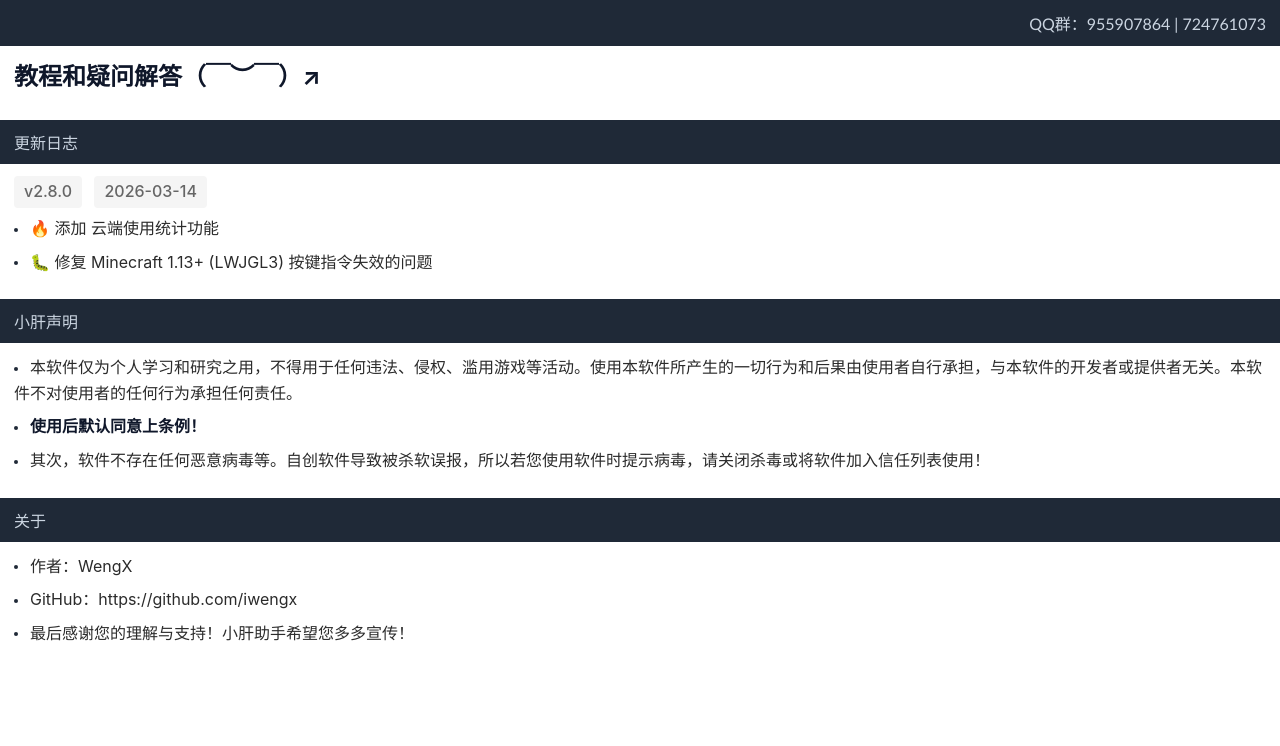
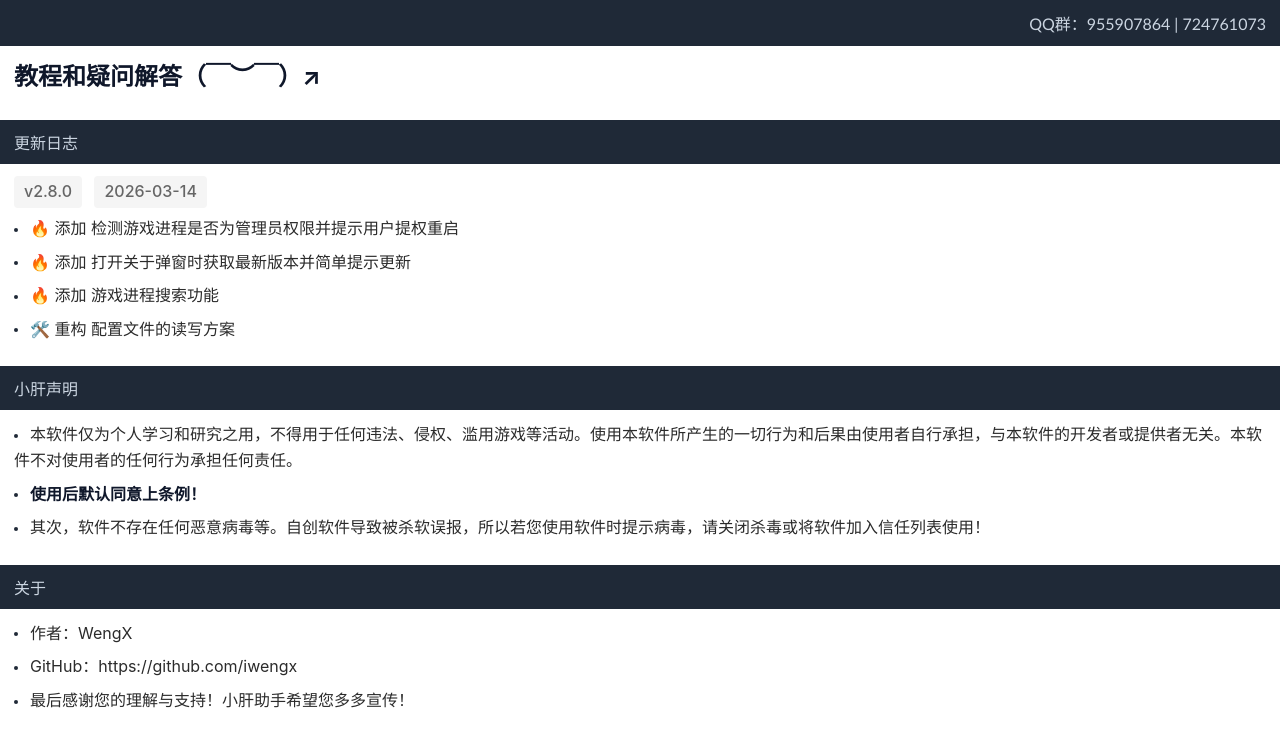
Before and after one commit to iwengx/wengx.cn-html, a website built with Vite: page programhome.html in a window 1280 px wide. Built offline with nearby package versions, Linux system fonts and the light colour scheme.

Commit message:
更新日志

```diff
--- a/programhome.html
+++ b/programhome.html
@@ -116,8 +116,10 @@
             <span class="version-info">v2.8.0</span>
             <span class="version-info">2026-03-14</span>
          </div>
-         <p>🔥 添加 云端使用统计功能</p>
-         <p>🐛 修复 Minecraft 1.13+ (LWJGL3) 按键指令失效的问题</p>
+         <p>🔥 添加 检测游戏进程是否为管理员权限并提示用户提权重启</p>
+         <p>🔥 添加 打开关于弹窗时获取最新版本并简单提示更新</p>
+         <p>🔥 添加 游戏进程搜索功能</p>
+         <p>🛠️ 重构 配置文件的读写方案</p>
       </div>
    </div>
 
```
